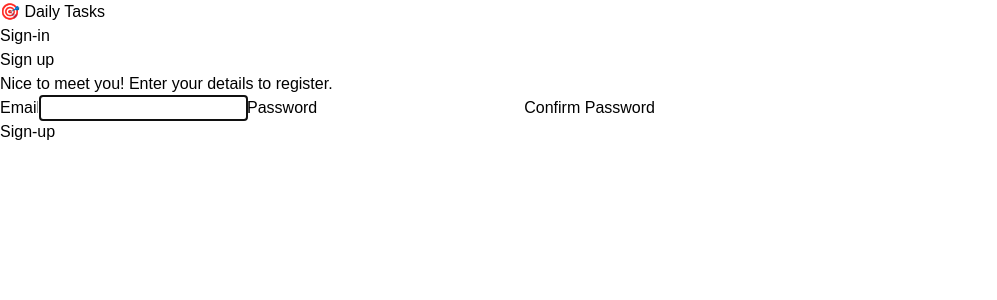
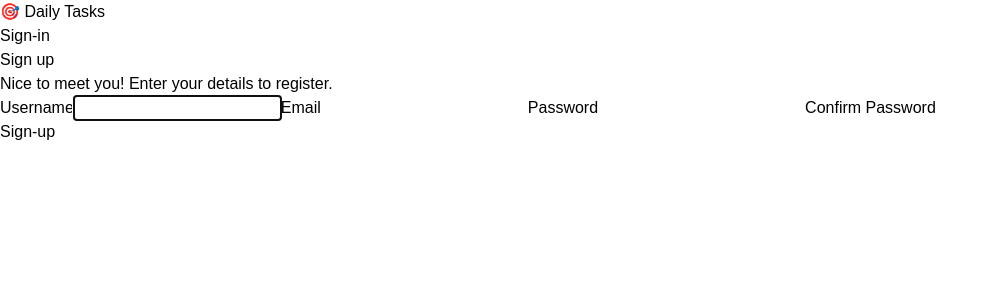
Before and after one commit to KhanTechPro/Daily_Tasks, a React (Vite) app: page /register in a window 1280 px wide. Shown: the top 300 px of the page, without its empty margins (0-997 px from the left). Built offline with nearby package versions, Linux system fonts and the light colour scheme.

Commit message:
fixing global

```diff
--- a/src/components/Register.jsx
+++ b/src/components/Register.jsx
@@ -8,42 +8,46 @@ function Register() {
   const navigate = useNavigate();
 
   const [email, setEmail] = useState("");
+  const [username, setUsername] = useState("");
   const [pwd, setPwd] = useState("");
   const [matchPwd, setMatchPwd] = useState("");
   const [errMsg, setErrMsg] = useState("");
+  const [success, setSuccess] = useState(false);
 
   const [validMatch, setValidMatch] = useState(false);
 
   useEffect(() => {
-    userRef.current?.focus();
+    if (userRef.current) {
+      userRef.current.focus();
+    }
   }, []);
 
-  // Check if passwords match
   useEffect(() => {
     setValidMatch(pwd === matchPwd);
-    if (errMsg) setErrMsg(""); // Clear error message on field changes
-  }, [pwd, matchPwd, errMsg]);
+  }, [pwd, matchPwd]);
+
+  useEffect(() => {
+    setErrMsg("");
+  }, [email, username, pwd, matchPwd]);
 
   const handleSubmit = async (e) => {
     e.preventDefault();
     if (!validMatch) {
-      setErrMsg("Passwords do not match.");
+      setErrMsg("Passwords do not match. Please check and try again.");
       return;
     }
-
     try {
-      const response = await fetch("/api/accounts/signin/", {
+      const response = await fetch("/accounts/signup/", {
         method: "POST",
         headers: { "Content-Type": "application/json" },
-        body: JSON.stringify({ email, password: pwd }),
+        body: JSON.stringify({ email, username, password: pwd }),
       });
 
       if (response.ok) {
+        setSuccess(true);
         navigate("/signin");
-      } else if (response.status === 401) {
-        setErrMsg("Unauthorized. Please check your credentials.");
       } else {
-        setErrMsg("Registration failed. Try again.");
+        setErrMsg("Registration error. Please try again.");
       }
     } catch (error) {
       setErrMsg("Network error! Please try again.");
@@ -65,13 +69,23 @@ function Register() {
         )}
 
         <form onSubmit={handleSubmit} className="flex flex-col relative top-4">
+          <label htmlFor="username">Username</label>
+          <input
+            type="text"
+            id="username"
+            ref={userRef}
+            className="border-2 p-1"
+            value={username}
+            onChange={(e) => setUsername(e.target.value)}
+            required
+          />
+
           <label htmlFor="email" className="mt-8">
             Email
           </label>
           <input
             type="email"
             id="email"
-            ref={userRef}
             className="border-2 p-1"
             value={email}
             onChange={(e) => setEmail(e.target.value)}
```
